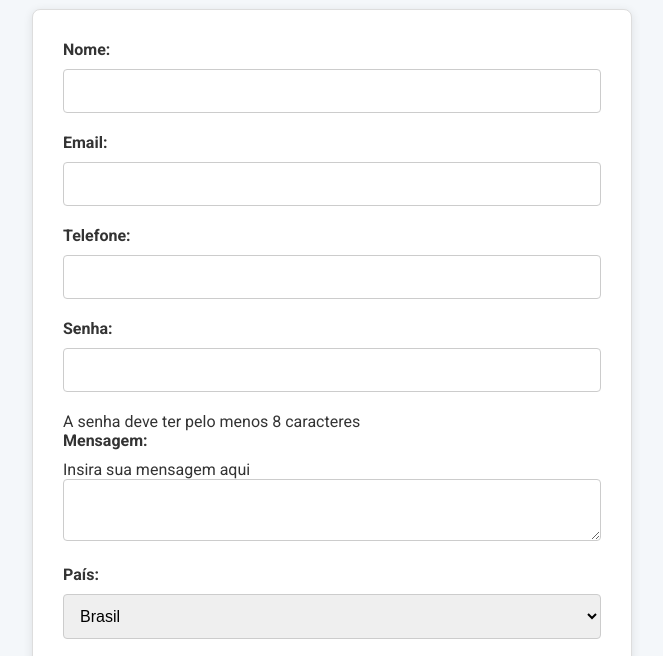
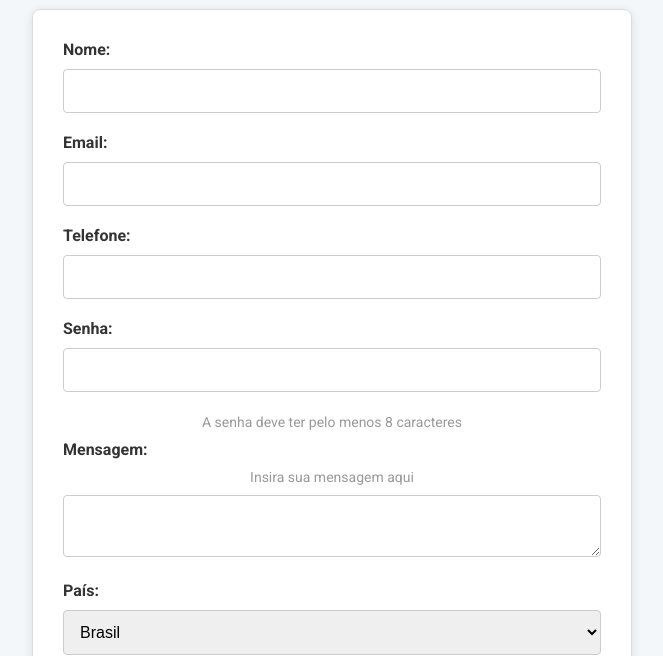
Before and after one commit to Matheus-Freitas0/treinamento-frontend, a website: page formulario/index.html in a window 1280 px wide. Shown: the part 84-740 px from the top of the page, without its empty margins (308-971 px from the left). Drawn offline with Linux system fonts and the light colour scheme.

Commit message:
update form

```diff
--- a/formulario/style.css
+++ b/formulario/style.css
@@ -81,6 +81,14 @@ legend {
     margin-bottom: 15px;
 }
 
+span {
+    font-size: 14px;
+    color: #999;
+    margin-top: 2px;
+    display: block;
+    text-align: center;
+    margin-bottom: 10px;
+}
 @media (max-width: 480px) {
     body {
         padding: 10px;
```
